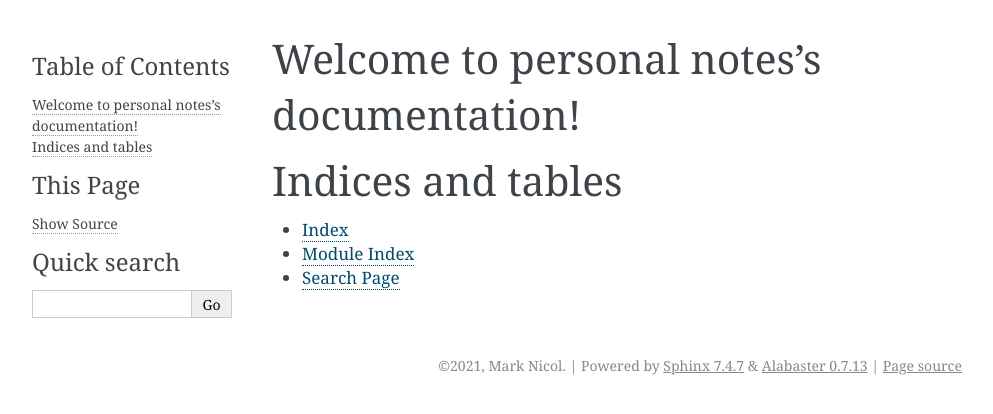
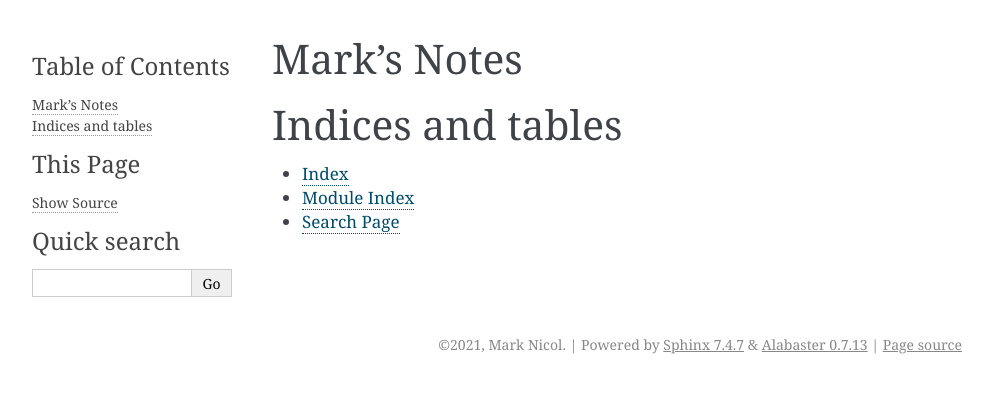
Before and after one commit to mark-nicol/personal-notes, a Sphinx documentation site: the page built from source/index.rst, in a window 1280 px wide. Shown: the top 414 px of the page, without its empty margins (148-1141 px from the left). Built offline with Sphinx 7.4.7, drawn with Linux system fonts in a browser that asks for light colours.

Commit message:
change title

```diff
--- a/source/index.rst
+++ b/source/index.rst
@@ -3,8 +3,8 @@
    You can adapt this file completely to your liking, but it should at least
    contain the root `toctree` directive.
 
-Welcome to personal notes's documentation!
-==========================================
+Mark's Notes
+============
 
 .. toctree::
    :maxdepth: 2
```
